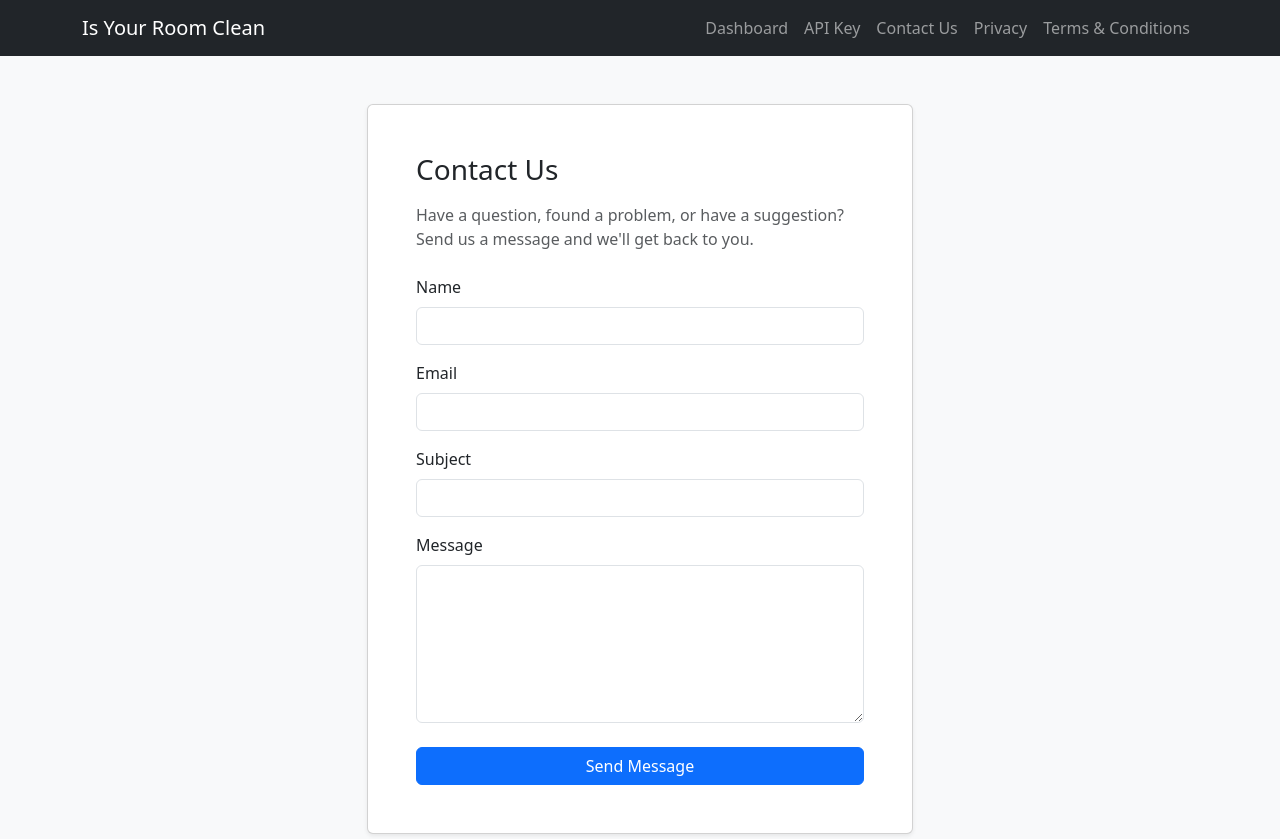
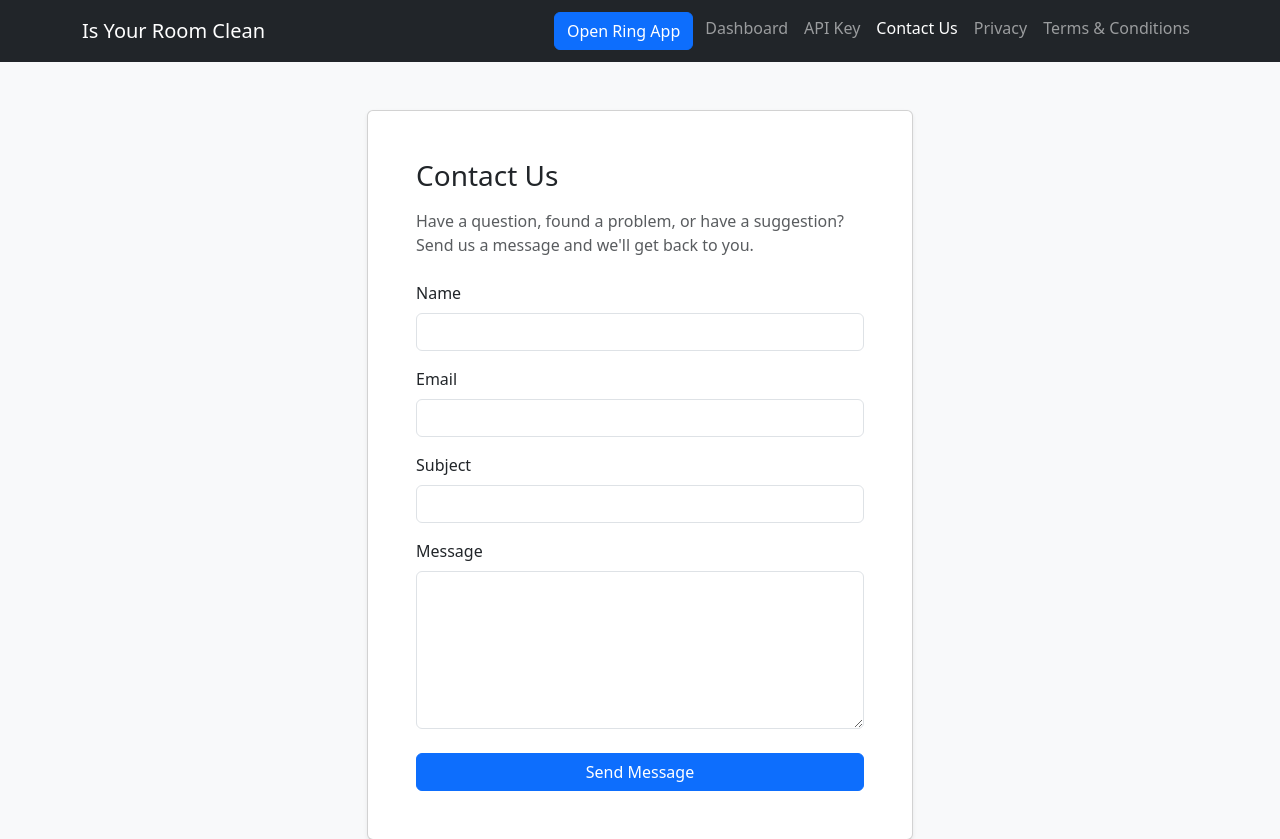
Before and after one commit to GrantGMiller/is_your_room_clean, a Flask app: page /contact in a window 1280 px wide. Shown: the top 839 px of the page. Run offline with Flask 3, Linux system fonts and the light colour scheme.

Commit message:
updated navbar to highlight the current item

```diff
--- a/templates/dashboard.html
+++ b/templates/dashboard.html
@@ -85,7 +85,6 @@
         </div>
         {% endfor %}
     </div>
-    <a class="btn btn-primary m-1" href="ring://"> Open Ring App </a>
 </div>
 
 <script>
--- a/templates/navbar.html
+++ b/templates/navbar.html
@@ -13,25 +13,39 @@
     >
       <span class="navbar-toggler-icon"></span>
     </button>
-
     <div class="collapse navbar-collapse" id="navbarNav">
       <ul class="navbar-nav ms-auto">
-                <li class="nav-item">
-                    <a class="nav-link" href="/dashboard">Dashboard</a>
-                </li>
-                <li class="nav-item">
-                    <a class="nav-link" href="/api">API Key</a>
-                </li>
-                <li class="nav-item">
-                    <a class="nav-link" href="/contact">Contact Us</a>
-                </li>
-                <li class="nav-item">
-                    <a class="nav-link" href="/privacy">Privacy</a>
-                </li>
-                <li class="nav-item">
-                    <a class="nav-link" href="/terms">Terms & Conditions</a>
-                </li>
-
+        <a class="btn btn-primary m-1" href="ring://"> Open Ring App </a>
+        <a
+          class="nav-item nav-link{% if request.path == '/dashboard' %} active{% endif %}"
+          href="/dashboard"
+        >
+          Dashboard
+        </a>
+        <a
+          class="nav-item nav-link{% if request.path == '/api' %} active{% endif %}"
+          href="/api"
+        >
+          API Key
+        </a>
+        <a
+          class="nav-item nav-link{% if request.path == '/contact' %} active{% endif %}"
+          href="/contact"
+        >
+          Contact Us
+        </a>
+        <a
+          class="nav-item nav-link{% if request.path == '/privacy' %} active{% endif %}"
+          href="/privacy"
+        >
+          Privacy
+        </a>
+        <a
+          class="nav-item nav-link{% if request.path == '/terms' %} active{% endif %}"
+          href="/terms"
+        >
+          Terms & Conditions
+        </a>
       </ul>
     </div>
   </div>
```
Lines whose indentation alone changed are shown as unchanged.
